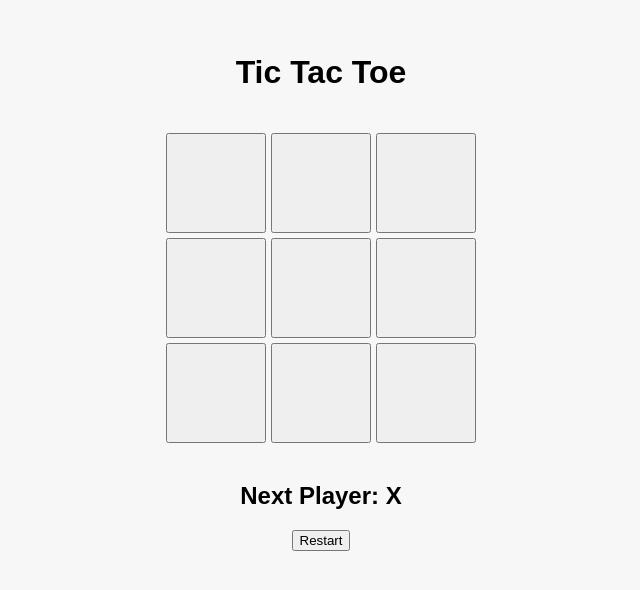
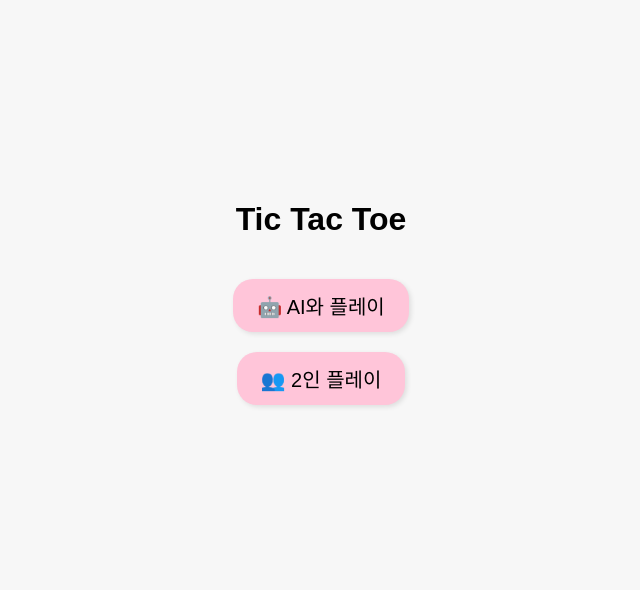
Before and after one commit to veryyounng/game, a React (Vite) app: page / in a window 1280 px wide. Shown: the part 116-706 px from the top of the page, without its empty margins (319-959 px from the left). Built offline with nearby package versions, Linux system fonts and the light colour scheme.

Commit message:
ai, 2인 플레이 기능 추가

```diff
--- a/src/App.tsx
+++ b/src/App.tsx
@@ -5,6 +5,8 @@ const App = () => {
   const [board, setBoard] = useState(Array(9).fill(null));
   const [turn, setTurn] = useState('X');
   const winner = checkWinner(board);
+  const isAIMode = true; // 나중에 모드 선택 기능으로 확장 가능
+  const [gameMode, setGameMode] = useState<'AI' | '2P' | null>(null);
 
   const handleClick = (i: number) => {
     if (board[i] || winner) return;
@@ -12,13 +14,102 @@ const App = () => {
     const newBoard = [...board];
     newBoard[i] = turn;
     setBoard(newBoard);
-    setTurn(turn === 'X' ? 'O' : 'X');
+
+    const nextTurn = turn === 'X' ? 'O' : 'X';
+    setTurn(nextTurn);
+
+    // AI 모드일 때만 AI 작동
+    if (gameMode === 'AI' && nextTurn === 'O') {
+      setTimeout(() => {
+        makeAIMove(newBoard);
+      }, 500);
+    }
+  };
+
+  const makeAIMove = (currentBoard: (string | null)[]) => {
+    if (checkWinner(currentBoard)) return;
+
+    const emptyIndices = currentBoard
+      .map((val, idx) => (val === null ? idx : null))
+      .filter((val): val is number => val !== null);
+
+    if (emptyIndices.length === 0) return;
+
+    const randomIndex =
+      emptyIndices[Math.floor(Math.random() * emptyIndices.length)];
+
+    const updatedBoard = [...currentBoard];
+    updatedBoard[randomIndex] = 'O';
+    setBoard(updatedBoard);
+    setTurn('X');
   };
 
   const restart = () => {
     setBoard(Array(9).fill(null));
     setTurn('X');
+    setGameMode(null);
   };
+
+  if (gameMode === null) {
+    return (
+      <div
+        style={{
+          display: 'flex',
+          flexDirection: 'column',
+          justifyContent: 'center',
+          alignItems: 'center',
+          height: '100vh',
+          gap: '20px',
+        }}
+      >
+        <h1>Tic Tac Toe</h1>
+
+        <button
+          onClick={() => setGameMode('AI')}
+          style={{
+            backgroundColor: '#ffc5d9',
+            border: 'none',
+            borderRadius: '20px',
+            padding: '12px 24px',
+            fontSize: '20px',
+            cursor: 'pointer',
+            boxShadow: '2px 2px 5px rgba(0,0,0,0.1)',
+            transition: 'background-color 0.2s ease',
+          }}
+          onMouseEnter={(e) => {
+            (e.target as HTMLButtonElement).style.backgroundColor = '#ffb1cd';
+          }}
+          onMouseLeave={(e) => {
+            (e.target as HTMLButtonElement).style.backgroundColor = '#ffc5d9';
+          }}
+        >
+          🤖 AI와 플레이
+        </button>
+
+        <button
+          onClick={() => setGameMode('2P')}
+          style={{
+            backgroundColor: '#ffc5d9',
+            border: 'none',
+            borderRadius: '20px',
+            padding: '12px 24px',
+            fontSize: '20px',
+            cursor: 'pointer',
+            boxShadow: '2px 2px 5px rgba(0,0,0,0.1)',
+            transition: 'background-color 0.2s ease',
+          }}
+          onMouseEnter={(e) => {
+            (e.target as HTMLButtonElement).style.backgroundColor = '#ffb1cd';
+          }}
+          onMouseLeave={(e) => {
+            (e.target as HTMLButtonElement).style.backgroundColor = '#ffc5d9';
+          }}
+        >
+          👥 2인 플레이
+        </button>
+      </div>
+    );
+  }
 
   return (
     <div
@@ -47,14 +138,59 @@ const App = () => {
               width: '100px',
               height: '100px',
               fontSize: '36px',
+              backgroundColor: '#ffc5d9', // 파스텔톤 분홍색
+              border: 'none', // 테두리 없음
+              borderRadius: '20px', // 동글동글한 모서리
+              cursor: 'pointer',
+              boxShadow: '2px 2px 5px rgba(0, 0, 0, 0.1)', // 살짝 그림자
+              transition: 'background-color 0.2s ease',
+            }}
+            onMouseEnter={(e) => {
+              (e.target as HTMLButtonElement).style.backgroundColor = '#ffb1cd';
+            }}
+            onMouseLeave={(e) => {
+              (e.target as HTMLButtonElement).style.backgroundColor = '#ffc5d9';
             }}
           >
             {val}
           </button>
         ))}
       </div>
-      <h2>{winner ? `Winner: ${winner}` : `Next Player: ${turn}`}</h2>
-      <button onClick={restart}>Restart</button>
+      <h2>
+        {winner
+          ? gameMode === 'AI'
+            ? winner === 'X'
+              ? '이기셨습니다!'
+              : '졌습니다...'
+            : `Winner: ${winner}`
+          : board.every((cell) => cell !== null)
+          ? gameMode === 'AI'
+            ? '무승부입니다.'
+            : 'Draw!'
+          : `Next Player: ${turn}`}
+      </h2>
+
+      <button
+        onClick={restart}
+        style={{
+          marginTop: '10px',
+          padding: '10px 20px',
+          fontSize: '18px',
+          backgroundColor: '#ffc5d9',
+          border: 'none',
+          borderRadius: '12px',
+          cursor: 'pointer',
+          boxShadow: '1px 1px 4px rgba(0, 0, 0, 0.1)',
+        }}
+        onMouseEnter={(e) => {
+          (e.target as HTMLButtonElement).style.backgroundColor = '#ffb1cd';
+        }}
+        onMouseLeave={(e) => {
+          (e.target as HTMLButtonElement).style.backgroundColor = '#ffc5d9';
+        }}
+      >
+        Restart
+      </button>
     </div>
   );
 };
```
